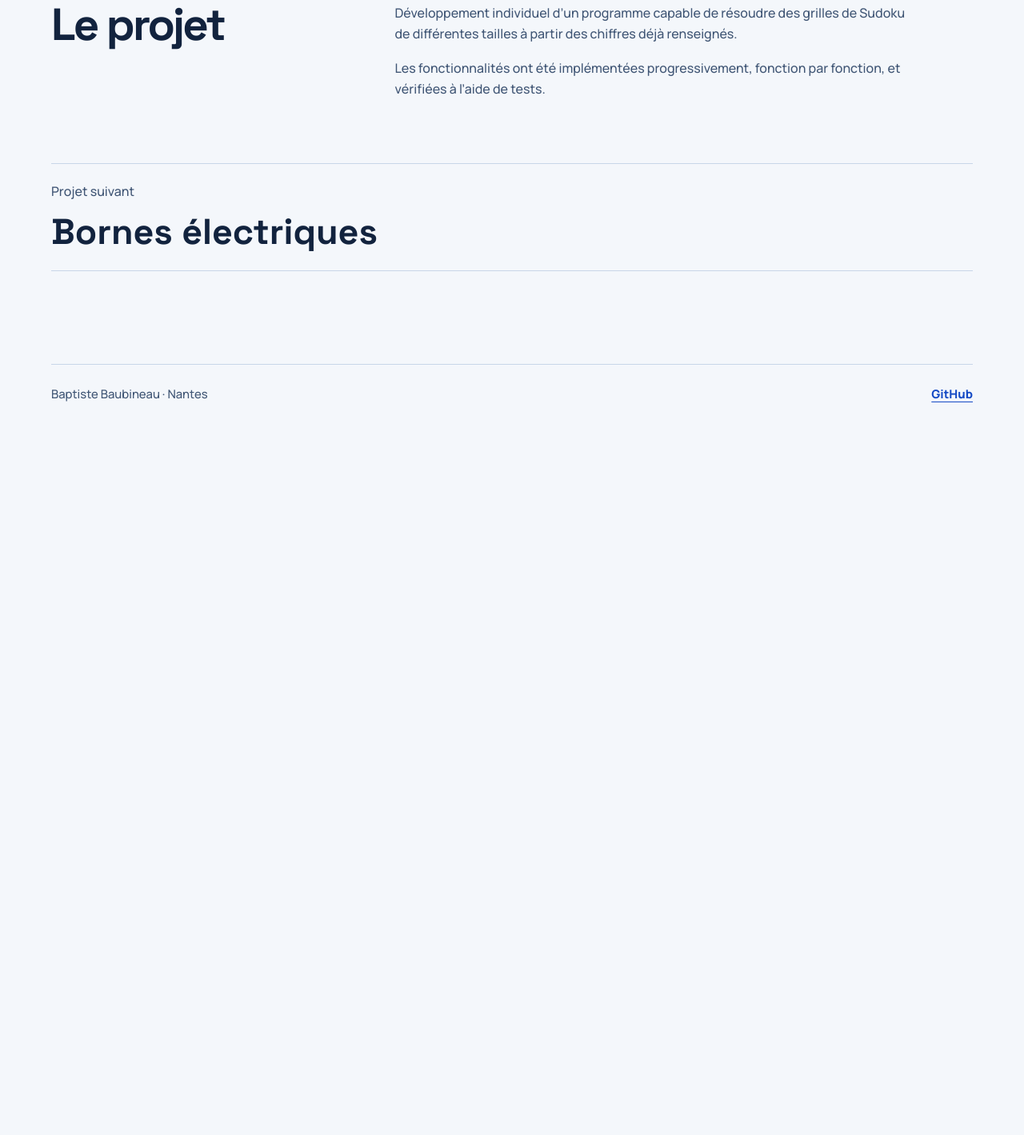
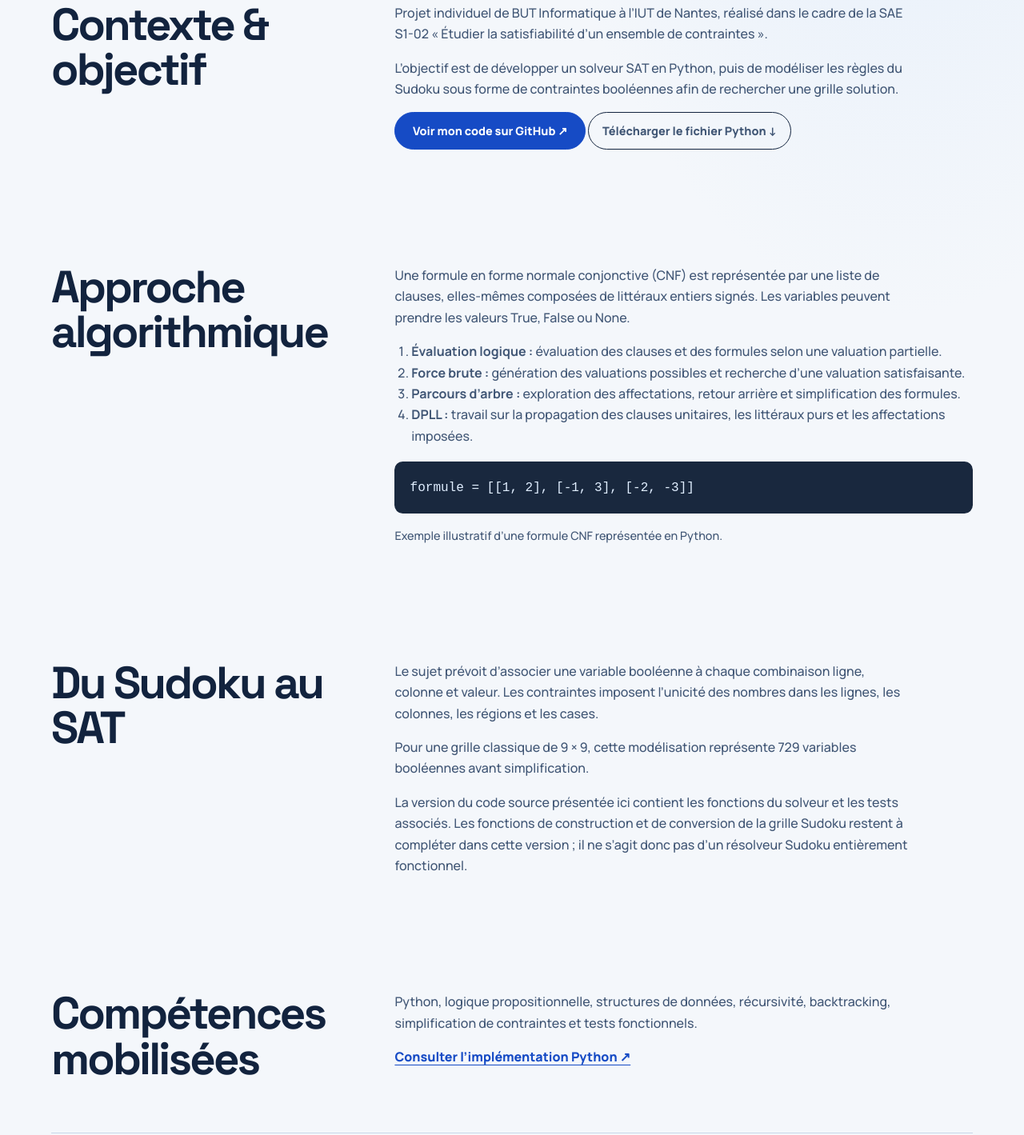
Before and after one commit to ELCAZADOR4/portfolio_baptiste_baubineau, a plain HTML site: page projet-sudoku.html in a window 1280 px wide. Shown: the part 936-2355 px from the top of the page at 80% size. Before the commit the page ends 1466 px from the top, so only its background shows below. Drawn offline with Linux system fonts and the light colour scheme.

Commit message:
Enrichir la présentation technique du projet Sudoku et lier le code source

```diff
--- a/projet-sudoku.html
+++ b/projet-sudoku.html
@@ -3,7 +3,7 @@
 <head>
     <meta charset="utf-8">
     <meta name="viewport" content="width=device-width, initial-scale=1">
-    <meta name="description" content="Un solveur Python pour des grilles de différentes tailles, développé étape par étape à l’aide de tests.">
+    <meta name="description" content="Projet de solveur SAT en Python et de modélisation du Sudoku en forme normale conjonctive.">
     <title>Résolveur de Sudoku · Baptiste Baubineau</title>
     <link rel="preconnect" href="https://fonts.googleapis.com">
     <link rel="preconnect" href="https://fonts.gstatic.com" crossorigin>
@@ -28,16 +28,45 @@
         <a class="back-link" href="projets.html">Tous les projets</a>
         <article>
             <header class="detail-head">
-                <p class="meta">Python · SAT/CNF · 2025</p>
-                <h1>Résolveur de Sudoku</h1>
+                <p class="meta">Python · SAT/CNF · DPLL · Projet individuel</p>
+                <h1>Sudoku &amp; solveur SAT</h1>
             </header>
             <div class="detail-art"><div class="art art--sudoku" aria-hidden="true"><div class="sudoku-board"><span>5</span><span>3</span><span>·</span><span>·</span><span>7</span><span>·</span><span>·</span><span>·</span><span>·</span><span>6</span><span>·</span><span>·</span><span>1</span><span>9</span><span>5</span><span>·</span><span>·</span><span>·</span><span>·</span><span>9</span><span>8</span><span>·</span><span>·</span><span>·</span><span>·</span><span>6</span><span>·</span><span>8</span><span>·</span><span>·</span><span>·</span><span>6</span><span>·</span><span>·</span><span>·</span><span>3</span><span>4</span><span>·</span><span>·</span><span>8</span><span>·</span><span>3</span><span>·</span><span>·</span><span>1</span><span>7</span><span>·</span><span>·</span><span>·</span><span>2</span><span>·</span><span>·</span><span>·</span><span>6</span><span>·</span><span>6</span><span>·</span><span>·</span><span>·</span><span>·</span><span>2</span><span>8</span><span>·</span><span>·</span><span>·</span><span>·</span><span>4</span><span>1</span><span>9</span><span>·</span><span>·</span><span>5</span><span>·</span><span>·</span><span>·</span><span>·</span><span>8</span><span>·</span><span>·</span><span>7</span><span>9</span></div></div></div>
             <div class="detail-body" data-reveal>
-                <h2>Le projet</h2>
+                <h2>Contexte &amp; objectif</h2>
                 <div>
-                    <p>Développement individuel d’un programme capable de résoudre des grilles de Sudoku de différentes tailles à partir des chiffres déjà renseignés.</p>
-                <p>Les fonctionnalités ont été implémentées progressivement, fonction par fonction, et vérifiées à l’aide de tests.</p>
-
+                    <p>Projet individuel de BUT Informatique à l’IUT de Nantes, réalisé dans le cadre de la SAE S1-02 « Étudier la satisfiabilité d’un ensemble de contraintes ».</p>
+                    <p>L’objectif est de développer un solveur SAT en Python, puis de modéliser les règles du Sudoku sous forme de contraintes booléennes afin de rechercher une grille solution.</p>
+                    <p><a class="button button--primary" href="https://github.com/ELCAZADOR4/portfolio_baptiste_baubineau/blob/main/code/sudoku_sat.py" target="_blank" rel="noopener noreferrer">Voir mon code sur GitHub ↗</a> <a class="button" href="code/sudoku_sat.py" download>Télécharger le fichier Python ↓</a></p>
+                </div>
+            </div>
+            <div class="detail-body" data-reveal>
+                <h2>Approche algorithmique</h2>
+                <div>
+                    <p>Une formule en forme normale conjonctive (CNF) est représentée par une liste de clauses, elles-mêmes composées de littéraux entiers signés. Les variables peuvent prendre les valeurs True, False ou None.</p>
+                    <ol style="padding-left:1.3rem;color:var(--muted);">
+                        <li><strong>Évaluation logique :</strong> évaluation des clauses et des formules selon une valuation partielle.</li>
+                        <li><strong>Force brute :</strong> génération des valuations possibles et recherche d’une valuation satisfaisante.</li>
+                        <li><strong>Parcours d’arbre :</strong> exploration des affectations, retour arrière et simplification des formules.</li>
+                        <li><strong>DPLL :</strong> travail sur la propagation des clauses unitaires, les littéraux purs et les affectations imposées.</li>
+                    </ol>
+                    <pre style="margin-top:1.2rem;padding:1.2rem;border-radius:.65rem;overflow:auto;background:#19283e;color:#e0eeff;"><code>formule = [[1, 2], [-1, 3], [-2, -3]]</code></pre>
+                    <p style="margin-top:.65rem;font-size:.9rem;">Exemple illustratif d’une formule CNF représentée en Python.</p>
+                </div>
+            </div>
+            <div class="detail-body" data-reveal>
+                <h2>Du Sudoku au SAT</h2>
+                <div>
+                    <p>Le sujet prévoit d’associer une variable booléenne à chaque combinaison ligne, colonne et valeur. Les contraintes imposent l’unicité des nombres dans les lignes, les colonnes, les régions et les cases.</p>
+                    <p>Pour une grille classique de 9 × 9, cette modélisation représente 729 variables booléennes avant simplification.</p>
+                    <p>La version du code source présentée ici contient les fonctions du solveur et les tests associés. Les fonctions de construction et de conversion de la grille Sudoku restent à compléter dans cette version ; il ne s’agit donc pas d’un résolveur Sudoku entièrement fonctionnel.</p>
+                </div>
+            </div>
+            <div class="detail-body" data-reveal>
+                <h2>Compétences mobilisées</h2>
+                <div>
+                    <p>Python, logique propositionnelle, structures de données, récursivité, backtracking, simplification de contraintes et tests fonctionnels.</p>
+                    <a class="text-link" href="https://github.com/ELCAZADOR4/portfolio_baptiste_baubineau/blob/main/code/sudoku_sat.py" target="_blank" rel="noopener noreferrer">Consulter l’implémentation Python ↗</a>
                 </div>
             </div>
         </article>
```
